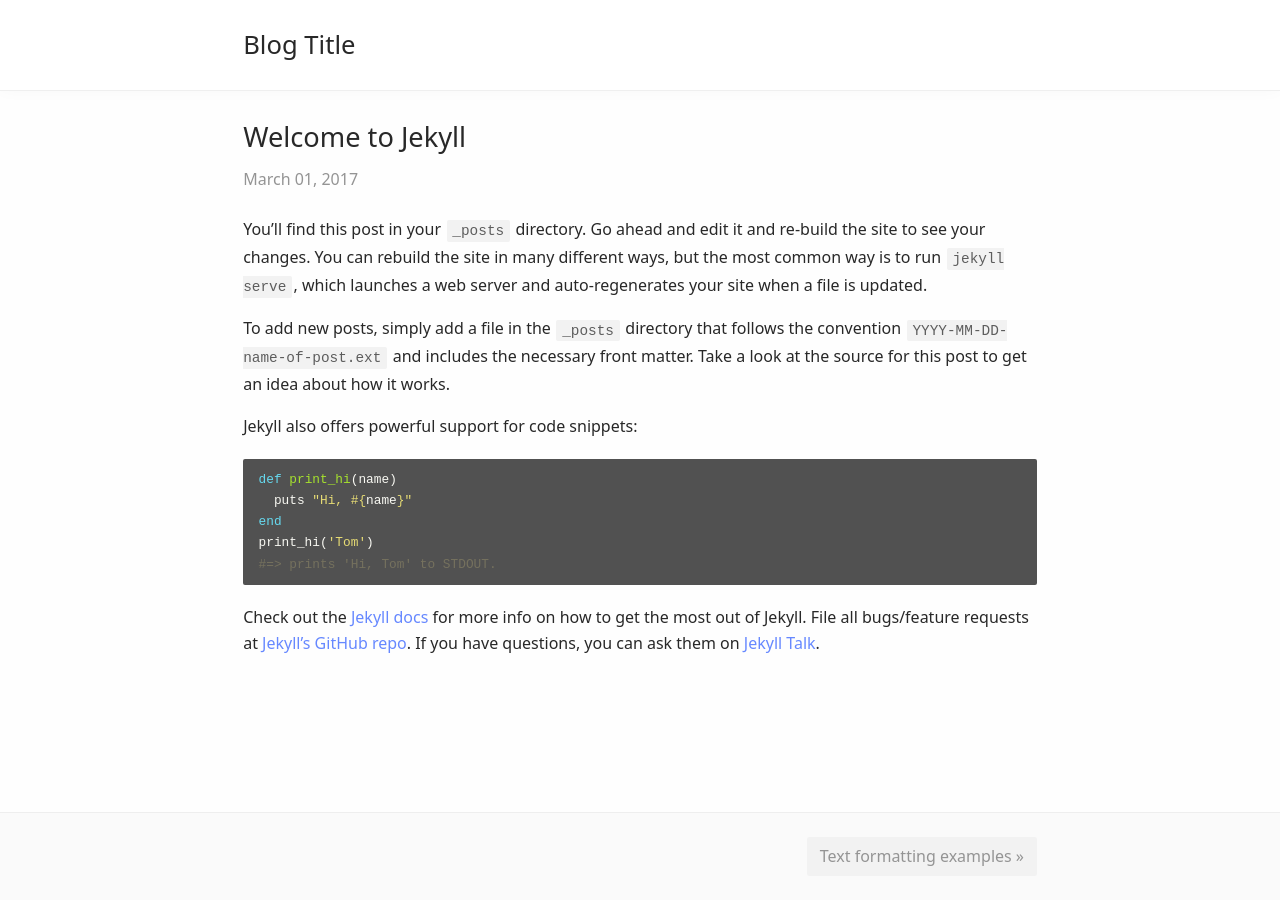
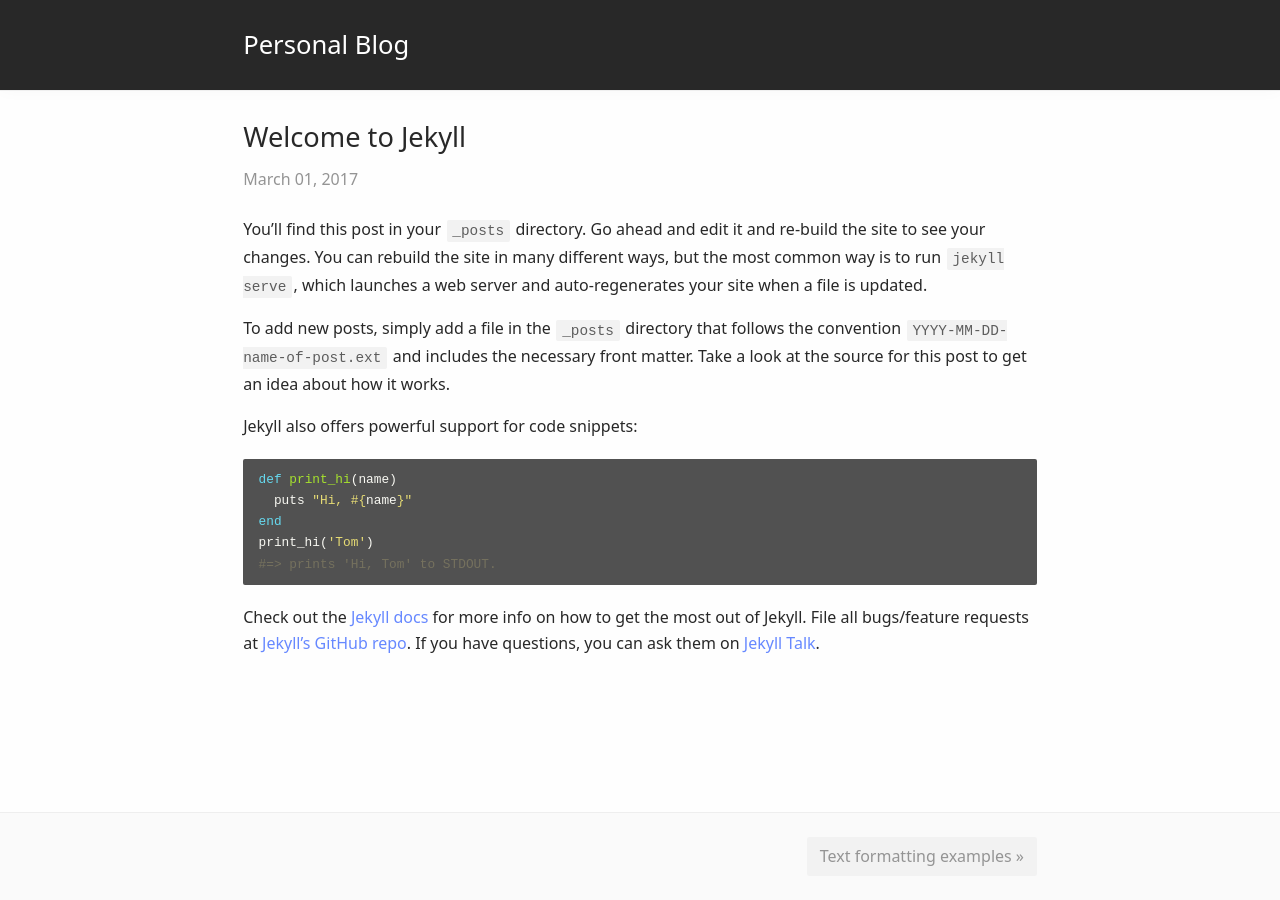
Before and after one commit to galluccia/galluccia.github.io, a Jekyll site: the page built from _posts/2017-03-01-welcome-to-jekyll.md, in a window 1280 px wide. Built offline with Jekyll 4.4.1, drawn with Linux system fonts in a browser that asks for light colours; our own code applies the rules of GitHub Pages for plain Markdown files; part of the change alters nothing that is shown.

Commit message:
updated config

```diff
--- a/_config.yml
+++ b/_config.yml
@@ -1,6 +1,6 @@
-title: "Blog Title"
-author: "Blog Author"
-description: "Really cool blog about ... something"
+title: "Personal Blog"
+author: "Anthony Gallucci"
+description: "My name is Anthony and I am Python devloper looking to understand more about the world through data"
 lang: "en"
 
 # Page settings
@@ -10,8 +10,8 @@ hide_title: false            # remove site heading in the header
 post_footer: true            # show previous and next links at the end of each post
 
 # Theme settings
-dark_theme: false            # use the dark mode as default
-dark_header: false           # keep the header dark
+dark_theme: true            # use the dark mode as default
+dark_header: true           # keep the header dark
 # style: minimal             # use a simpler style inspired by the minima theme
 
 navigation:                  # (optional) site navigation in the header
```
